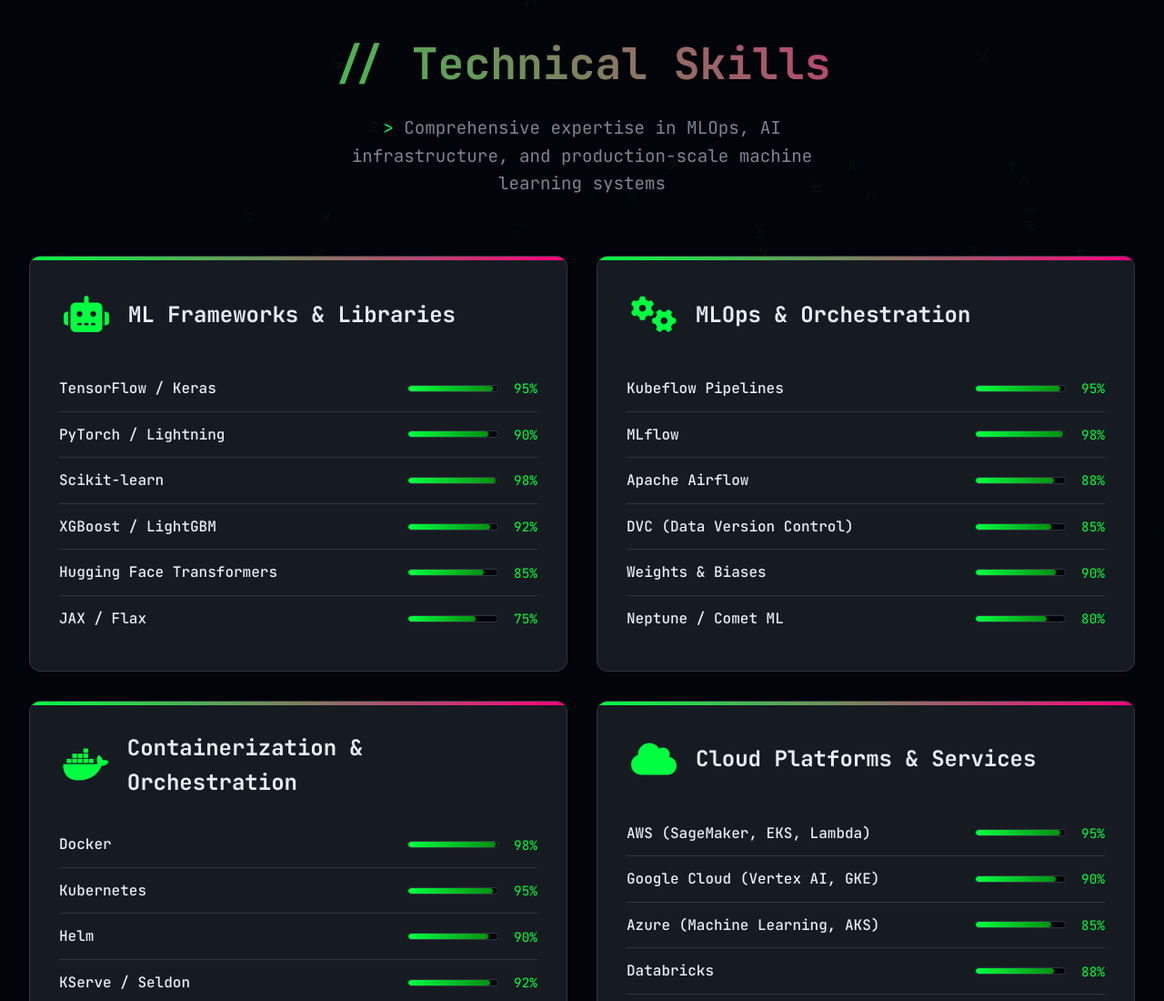
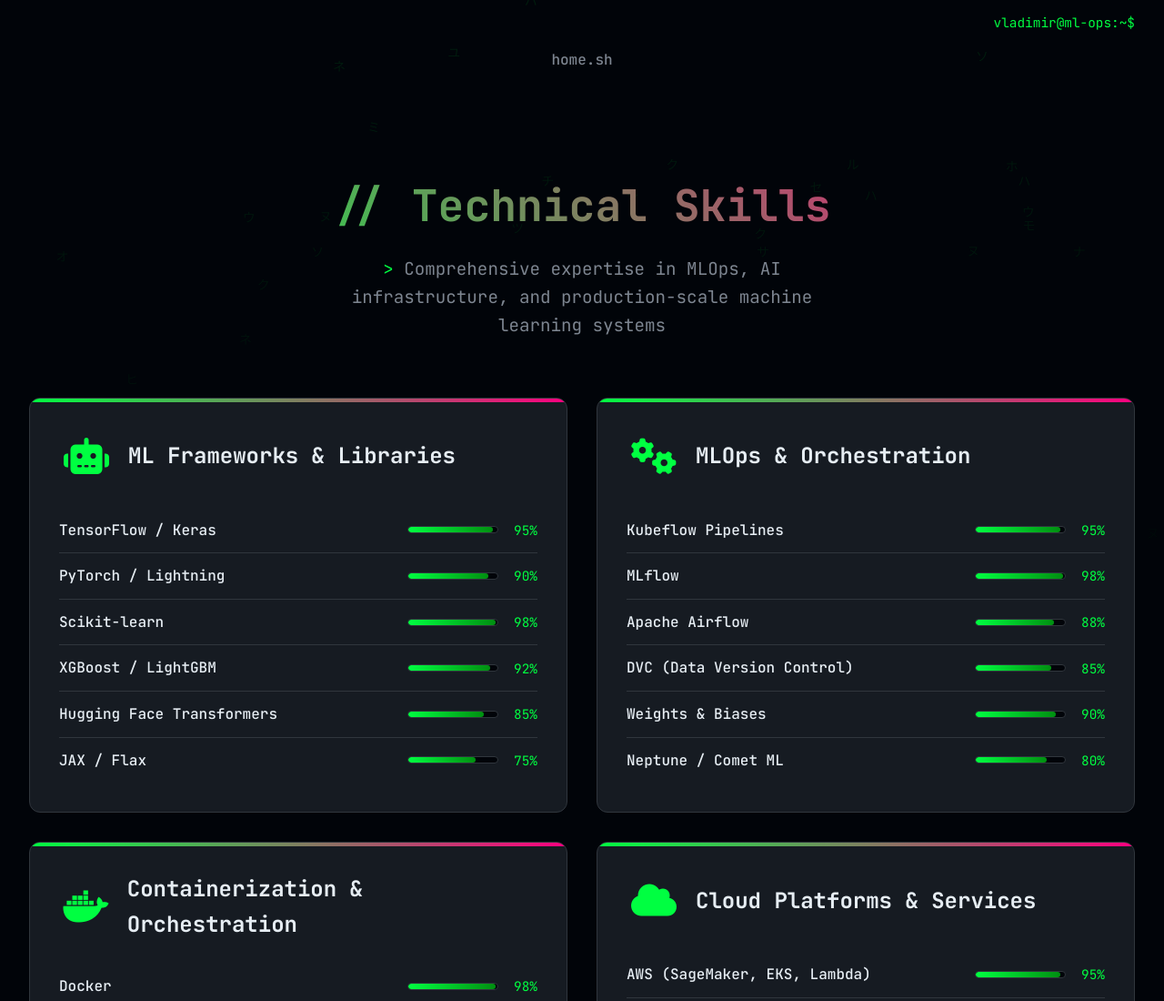
Before and after one commit to shepherdvovkes/personalwebpage, a plain HTML site: page skills.html in a window 1280 px wide. Shown: the top 1100 px of the page at 91% size. Drawn offline with Linux system fonts and the light colour scheme.

Commit message:
Link skills page

```diff
--- a/skills.html
+++ b/skills.html
@@ -460,9 +460,58 @@
             transform: scale(1.1);
             transition: transform 0.3s ease;
         }
+
+        nav {
+            margin-bottom: 3rem;
+        }
+
+        .nav-content {
+            padding: 2.5rem 2rem 1rem;
+            display: flex;
+            justify-content: center;
+            gap: 2rem;
+            flex-wrap: wrap;
+            position: relative;
+            z-index: 10;
+        }
+
+        .nav-content::before {
+            content: 'vladimir@ml-ops:~$ ';
+            position: absolute;
+            right: 2rem;
+            top: 0.8rem;
+            color: var(--primary-color);
+            font-family: 'JetBrains Mono', monospace;
+            font-size: 0.9rem;
+        }
+
+        .nav-link {
+            color: var(--text-secondary);
+            text-decoration: none;
+            padding: 0.75rem 1.5rem;
+            border-radius: 8px;
+            transition: all 0.3s ease;
+            font-weight: 500;
+            border: 1px solid transparent;
+            font-family: 'JetBrains Mono', monospace;
+        }
+
+        .nav-link:hover, .nav-link.active {
+            color: var(--primary-color);
+            border-color: var(--primary-color);
+            background: rgba(0, 255, 65, 0.1);
+            transform: translateY(-2px);
+        }
     </style>
 </head>
 <body>
+    <nav>
+        <div class="terminal-card">
+            <div class="nav-content">
+                <a href="https://highfunk.uk" class="nav-link">home.sh</a>
+            </div>
+        </div>
+    </nav>
     <div class="container">
         <div class="skills-header">
             <h1 class="skills-title">Technical Skills</h1>
```
Also changed, not shown: index.html (+1 -1 lines).
